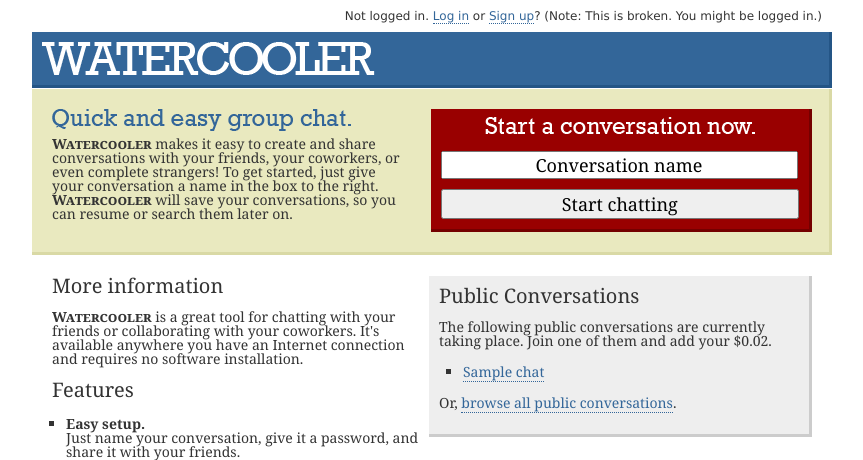
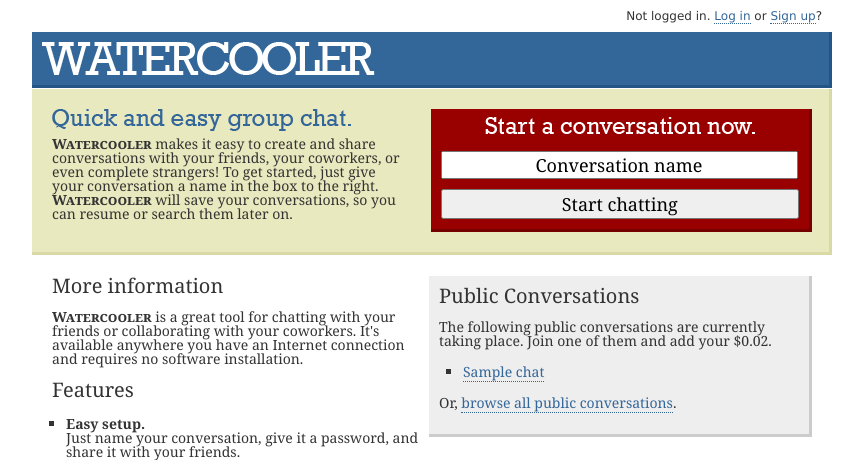
Before and after one commit to mccutchen/watercooler, a Django app: template templates/index.html in a window 1280 px wide. Shown: the top 460 px of the page, without its empty margins (208-1071 px from the left). Run offline with Django 3.2, Linux system fonts and the light colour scheme; the template is opened without the code that fills it: most values are stand-ins (such as "Sample title", 1, 10 or a date in 2020).

Commit message:
Fix user login status (dumb error on my part)

```diff
--- a/templates/base.html
+++ b/templates/base.html
@@ -11,12 +11,12 @@
     <body>
         <div id="container">
             <div id="user">
-                {% if request.user.is_authenticated %}
-                    Logged in as <strong>{{ request.user }}</strong>
+                {% if user.is_authenticated %}
+                    Logged in as <strong>{{ user }}</strong>.
+                    <a href="/accounts/logout/">Log out</a>?
                 {% else %}
                     Not logged in.  <a href="/accounts/login/">Log in</a> or <a href="/accounts/register/">Sign up</a>?
                 {% endif %}
-                (Note:  This is broken.  You might be logged in.)
             </div>
 
             <div id="header">
```
